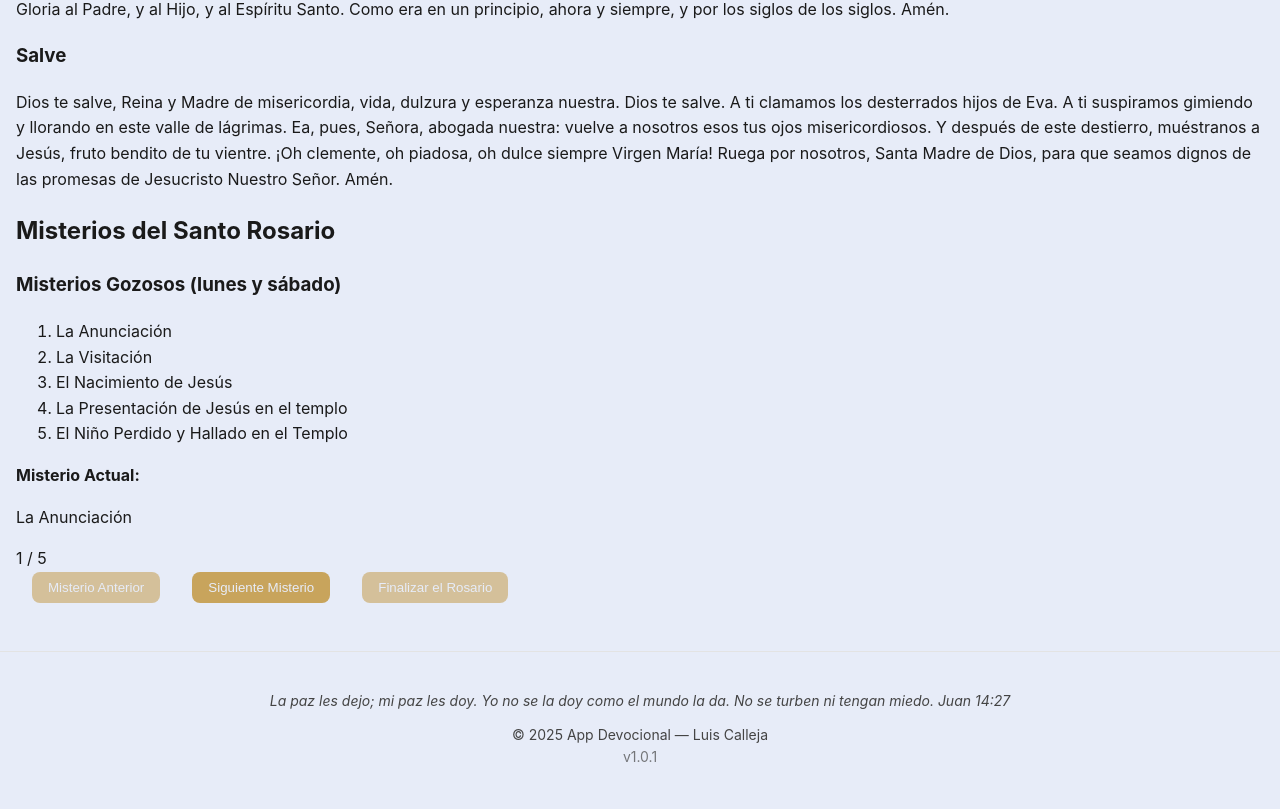
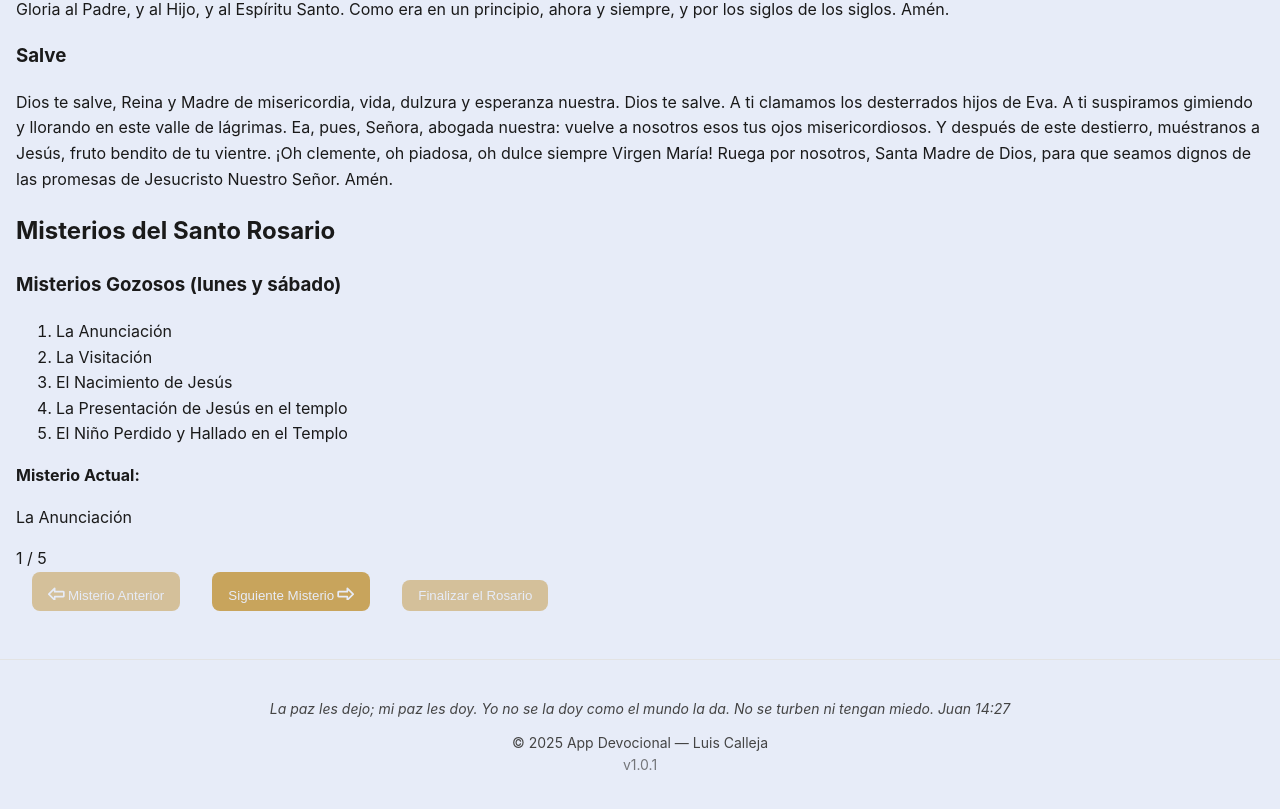
Before and after one commit to LuisDev912/Rosary-guide, a React (Vite) app: page /Rosary in a window 1280 px wide. Shown: the part 1143-1952 px from the top of the page. Built offline with nearby package versions, Linux system fonts and the light colour scheme.

Commit message:
refactor: fix svg icons' size

```diff
--- a/src/assets/icons/Next.jsx
+++ b/src/assets/icons/Next.jsx
@@ -1,5 +1,5 @@
 export function Next() {
     return (
-        <svg xmlns="http://www.w3.org/2000/svg" width="100%" height="100%" fill="none" viewBox="0 0 24 24"><path stroke="currentColor" stroke-linecap="round" stroke-linejoin="round" stroke-width="2" d="m21 12-7-7v4H3.8c-.28 0-.42 0-.527.055a.5.5 0 0 0-.219.218C3 9.38 3 9.52 3 9.8v4.4c0 .28 0 .42.054.527a.5.5 0 0 0 .219.218C3.38 15 3.52 15 3.8 15H14v4z"/></svg>
+        <svg xmlns="http://www.w3.org/2000/svg" width="20" height="20" fill="none" viewBox="-2 -5 24 24"><path stroke="currentColor" strokeLinecap="round" strokeLinejoin="round" strokeWidth="2" d="m21 12-7-7v4H3.8c-.28 0-.42 0-.527.055a.5.5 0 0 0-.219.218C3 9.38 3 9.52 3 9.8v4.4c0 .28 0 .42.054.527a.5.5 0 0 0 .219.218C3.38 15 3.52 15 3.8 15H14v4z"/></svg>
     )
 }
--- a/src/assets/icons/Previous.jsx
+++ b/src/assets/icons/Previous.jsx
@@ -1,5 +1,5 @@
 export function Previous() {
     return (
-        <svg xmlns="http://www.w3.org/2000/svg" width="100%" height="100%" fill="none" viewBox="0 0 24 24"><path stroke="currentColor" stroke-linecap="round" stroke-linejoin="round" stroke-width="2" d="m3 12 7-7v4h10.2c.28 0 .42 0 .527.055a.5.5 0 0 1 .218.218C21 9.38 21 9.52 21 9.8v4.4c0 .28 0 .42-.055.527a.5.5 0 0 1-.218.218C20.62 15 20.48 15 20.2 15H10v4z"/></svg>
+        <svg xmlns="http://www.w3.org/2000/svg" width="20" height="20" fill="none" viewBox="2 -5 24 24"><path stroke="currentColor" strokeLinecap="round" strokeLinejoin="round" strokeWidth="2" d="m3 12 7-7v4h10.2c.28 0 .42 0 .527.055a.5.5 0 0 1 .218.218C21 9.38 21 9.52 21 9.8v4.4c0 .28 0 .42-.055.527a.5.5 0 0 1-.218.218C20.62 15 20.48 15 20.2 15H10v4z"/></svg>
     )
 }
--- a/src/components/RosaryRunner.jsx
+++ b/src/components/RosaryRunner.jsx
@@ -1,7 +1,9 @@
 import { useMemo, useState } from "react";
-import CurrentMystery from "./CurrentMystery";
 import { useTranslation } from "react-i18next";
 import { useNavigate } from "react-router";
+import { Next } from "../assets/icons/Next";
+import { Previous } from "../assets/icons/Previous";
+import CurrentMystery from "./CurrentMystery";
 
 /**
 * RosaryRunner.jsx
@@ -46,6 +48,7 @@ function RosaryRunner({ mysteries }) {
                     onClick={() => goPrevious()}
                     disabled={currentMysteryIndex === 0}
                 >
+                <Previous />
                     {t("buttons.previousMystery")}
                 </button>
 
@@ -53,6 +56,7 @@ function RosaryRunner({ mysteries }) {
                     onClick={() => goNext()}
                     disabled={currentMysteryIndex === 4}>
                     {t("buttons.nextMystery")}
+                    <Next />
                 </button>
 
                 <button className="end-Rosary"
--- a/src/pages/RosaryPage.jsx
+++ b/src/pages/RosaryPage.jsx
@@ -1,9 +1,9 @@
+import { useTranslation } from "react-i18next";
+import { useMemo } from "react";
 import Steps from "../components/Steps";
 import MysteryGroup from "../components/MysteryGroup";
 import RosaryRunner from "../components/RosaryRunner";
 import PrayersList from "../components/PrayersList";
-import { useTranslation } from "react-i18next";
-import { useMemo } from "react";
 import Styles from '../styles/page-styles/RosaryPrayer.module.css'
 
 /**
```
